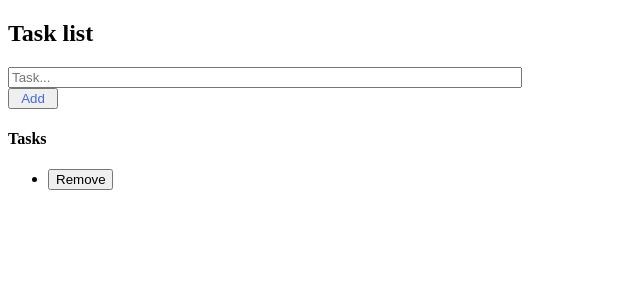
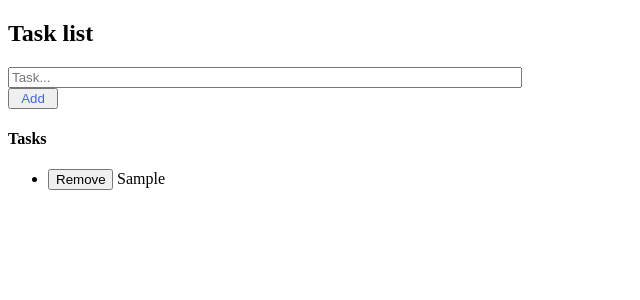
Before and after one commit to ckaia/create-react-app, a React (Create React App) app: page / in a window 1280 px wide. Both pictures are taken after typing "Sample" into the empty fields and a click on the button "Add". Shown: the top 300 px of the page, without its empty margins (0-640 px from the left). Built offline with nearby package versions, Linux system fonts and the light colour scheme; the HTML template or start-up script is replaced by a standard one.

Commit message:
Editing a task from the task list. Focus on input field is lost when typing a new character. #387

```diff
--- a/src/App.js
+++ b/src/App.js
@@ -1,5 +1,6 @@
 // packages
 import React, {Component} from 'react';
+import _ from 'lodash';
 
 // components
 import Button from './components/Button/Button';
@@ -29,17 +30,62 @@ class App extends Component {
     this.addTaskOnButtonClick = this.addTaskOnButtonClick.bind(this);
     this.removeTaskOnButtonClick = this.removeTaskOnButtonClick.bind(this);
     this.addTaskOnEnter = this.addTaskOnEnter.bind(this);
+    this.editTask = this.editTask.bind(this);
+    this.allowEditingTask = this.allowEditingTask.bind(this);
+    this.submitEditingTask = this.submitEditingTask.bind(this);
+
+    // variables
+    this.editingTaskIndex = -1;
   }
 
   /**
-   * To handle click when button for add or removed are clicked
+   * Add task to task list. The task is retrieved from the input text.
+   * The input value is reseted after the state update in order the user to add new task again.
    * @param  {string} task user task
    */
-  addTaskOnButtonClick(task) {
-    //const task = document.getElementById('add-task').value;
+  addTaskOnButtonClick() {
+    const task = document.getElementById('add-task').value;
     this.setState({taskList: this.state.taskList.concat([task])});
 
     document.getElementById('input-task').reset();
+  }
+
+  /**
+   * Add task to task list. The task is retrieved by the event that triggers the addition.
+   * The input value is reseted after the state update in order the user to add new task again.
+   * @param  {object} e keyboard event
+   */
+  addTaskOnEnter(e) {
+    if (e.key === 'Enter') {
+      e.preventDefault();
+      this.setState({taskList: this.state.taskList.concat(e.target.value)});
+
+      document.getElementById('input-task').reset();
+    }
+  }
+
+  /**
+   * Allow user to edit the task this a specific index
+   * @param  {number} taskIndex Index that points to the task to be edited
+   */
+  allowEditingTask(taskIndex) {
+    this.editingTaskIndex = taskIndex;
+    this.setState({taskList: this.state.taskList});
+  }
+
+  /**
+   * Edit task
+   * @param  {object} e Event
+   */
+  editTask(e) {
+    const editingTaskList = _.clone(this.state.taskList);
+    editingTaskList[this.editingTaskIndex] = e.target.value;
+
+    this.setState({taskList: editingTaskList});
+    // this.setState(prevState => {
+    //   prevState.taskList[this.editingTaskIndex] = e.target.value;
+    //   return {taskList: prevState.taskList};
+    // });
   }
 
   /**
@@ -54,15 +100,13 @@ class App extends Component {
   }
 
   /**
-   * To handle ENTER pressing on add
-   * @param  {object} e keyboard event
+   * Submit task
+   * @param  {object} e Event
    */
-  addTaskOnEnter(e) {
+  submitEditingTask(e) {
     if (e.key === 'Enter') {
-      e.preventDefault();
-      this.setState({taskList: this.state.taskList.concat(e.target.value)});
-
-      document.getElementById('input-task').reset();
+      this.editingTaskIndex = -1;
+      this.setState({taskList: this.state.taskList});
     }
   }
 
@@ -71,19 +115,25 @@ class App extends Component {
    * @return {object} the displayed to-do interactive list
    */
   render() {
-    const listItems = this.state.taskList.map((item, index) => (
-      <li key={`${item}-${index}`}>
-        <Button
-          onClick={this.removeTaskOnButtonClick}
-          text="Remove"
-          type="submit"
-          width="65px"
-          clickData={item}
-        />
-        <span>{' '}</span>
-        <span>{item}</span>
-      </li>
-    ));
+    let taskElem;
+
+    const listItems = this.state.taskList.map((item, index) => {
+      // Task is presented
+      if (this.editingTaskIndex !== index) {
+        taskElem = <textbox onClick={() => this.allowEditingTask(index)}>{item}</textbox>;
+      } else {
+        // Task is editable
+        taskElem = <input type="text" value={item} onChange={this.editTask} onKeyPress={this.submitEditingTask} />;
+      }
+
+      return (
+        <li key={`${item}-${index}`}>
+          <Button onClick={this.removeTaskOnButtonClick} text="Remove" type="submit" width="65px" clickData={item} />
+          <span>{' '}</span>
+          {taskElem}
+        </li>
+      );
+    });
 
     return (
       <div>
@@ -97,7 +147,6 @@ class App extends Component {
             text="Add"
             type="submit"
             color="royalblue"
-            clickData={document.getElementById('add-task') ? document.getElementById('add-task').value : ''}
           />
         </div>
         <div>
```
